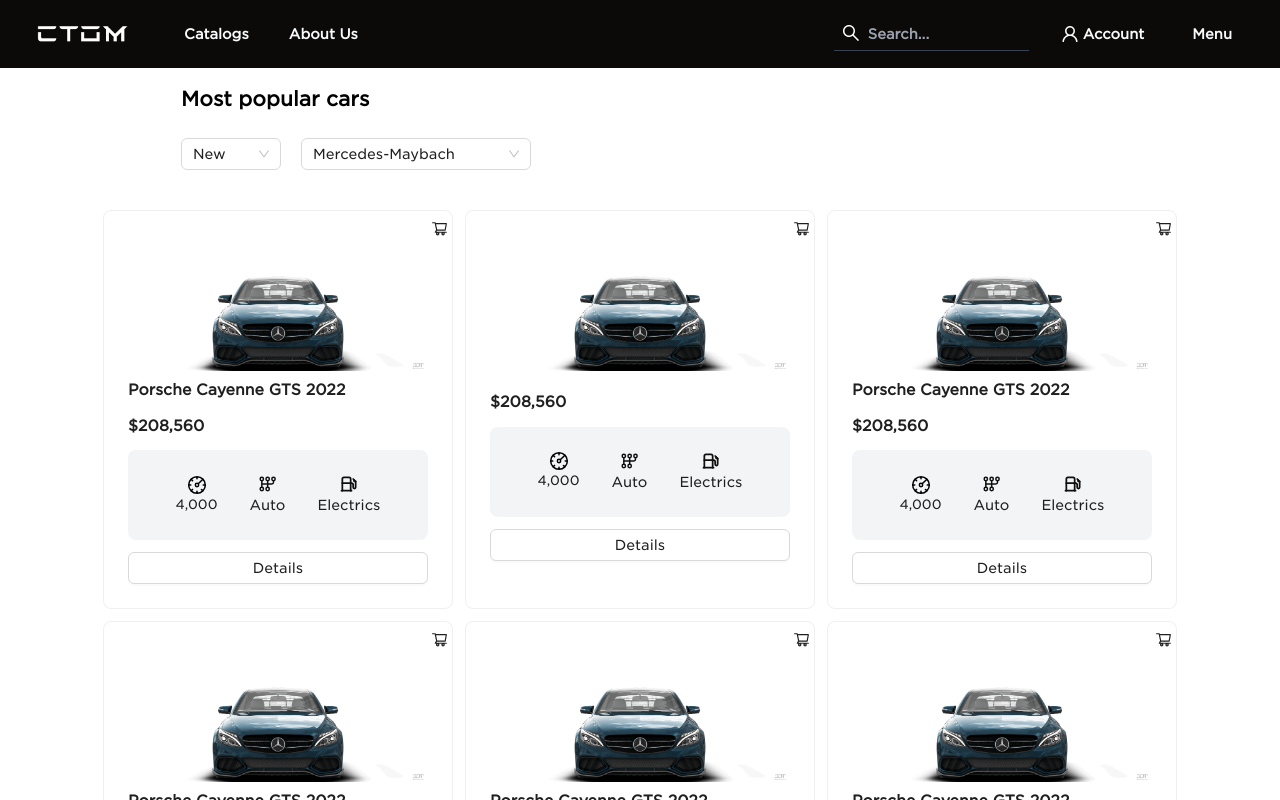
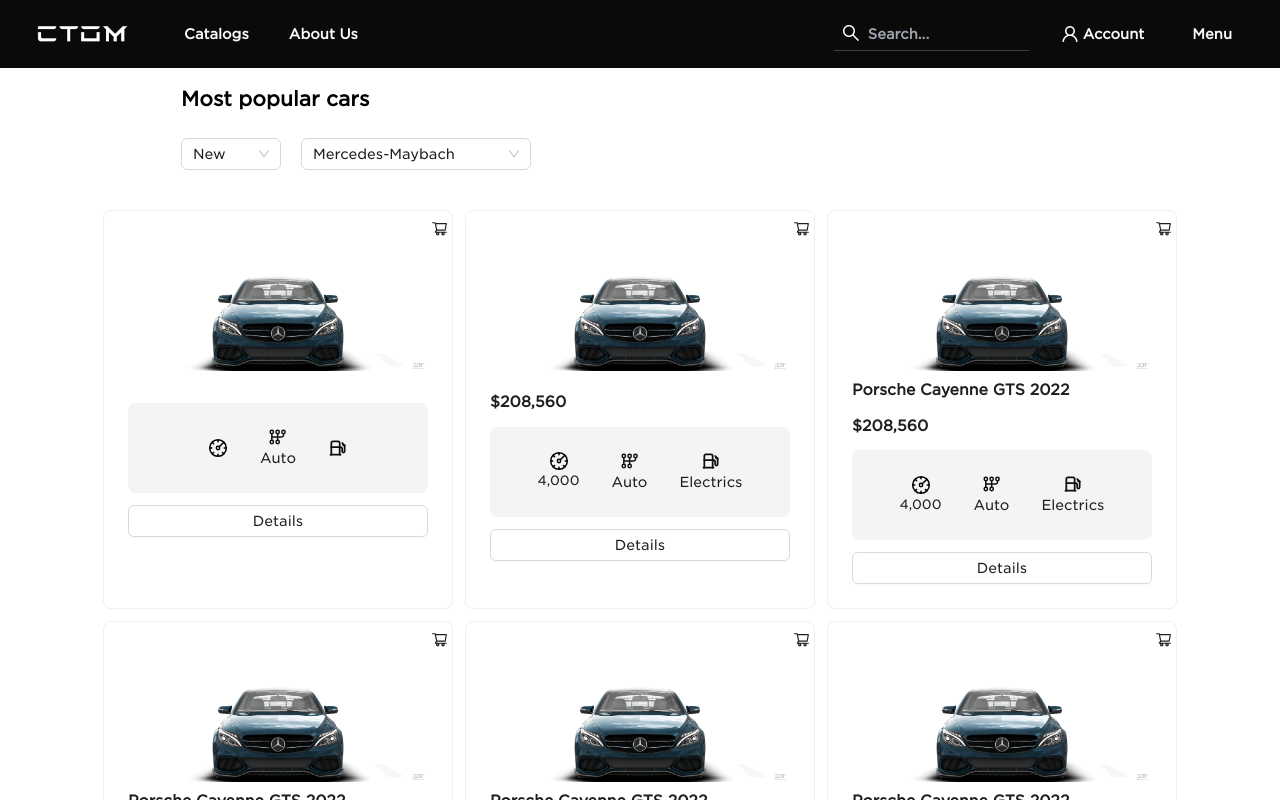
Before and after one commit to How2quamon/CTQM-CAR-FE, a React (Create React App) app: page /list in a window 1280 px wide. Shown: the top 800 px of the page. Built offline with nearby package versions, Linux system fonts and the light colour scheme; no server answers.

Commit message:
test API

```diff
--- a/src/pages/products/list/list.tsx
+++ b/src/pages/products/list/list.tsx
@@ -10,7 +10,7 @@
 import { ctqmService } from '../../../services/ctqm.services';
 
 export default function List() {
-    const [listCars, setListCars] = useState<CarDTO[]>([]);
+    const [listCars, setListCars] = useState<CarDTO>();
     useTitle("Danh sách sản phẩm");
     const [loading, setIsLoading] = useState<boolean>(false);
     useEffect(() => {
@@ -84,8 +84,8 @@
                     <img src={Image1} alt="" className='w-[300px] rounded' />
                     <Link to={''} className='absolute right-1 top-2'><ShoppingCartOutlined rev={undefined} className='text-[17px]' /></Link>
                     <div className="flex flex-col gap-3">
-                        <p className='text-[15px] font-semibold mt-2'>Porsche Cayenne GTS 2022</p>
-                        <p className='text-[15px] font-semibold'>$208,560</p>
+                        <p className='text-[15px] font-semibold mt-2'>{listCars?.carName}</p>
+                        <p className='text-[15px] font-semibold'>{listCars?.carPrice}</p>
                         <Card className='border-none bg-gray-100 !p-0 m-0' >
                             <div className="flex gap-8 justify-center ">
                                 <div className="flex flex-col justify-center items-center">
@@ -99,7 +99,7 @@
                                             </clipPath>
                                         </defs>
                                     </svg>
-                                    <p className='text-[13px]'>4,000</p>
+                                    <p className='text-[13px]'>{listCars?.carModel}</p>
                                 </div>
                                 <div className="flex flex-col items-center justify-center">
                                     <svg width="21" height="20" viewBox="0 0 21 20" fill="none" xmlns="http://www.w3.org/2000/svg">
@@ -122,7 +122,7 @@
                                         <path d="M15 5.83331V6.66665C15 7.12688 15.3731 7.49998 15.8333 7.49998H16.6667" stroke="#0F0F0F" stroke-width="1.75" stroke-linecap="round" stroke-linejoin="round" />
                                         <path d="M3.33334 9.16667H11.6667" stroke="#0F0F0F" stroke-width="1.75" stroke-linecap="round" stroke-linejoin="round" />
                                     </svg>
-                                    <p>Electrics</p>
+                                    <p>{listCars?.carEngine}</p>
                                 </div>
                             </div>
                         </Card>
@@ -179,7 +179,6 @@
                         <Link to={'/product-details'}><Button className='w-full'>Details</Button></Link>
                     </div>
                 </Card>
-
 
                 <Card>
                     <img src={Image1} alt="" className='w-[300px] rounded' />
```
